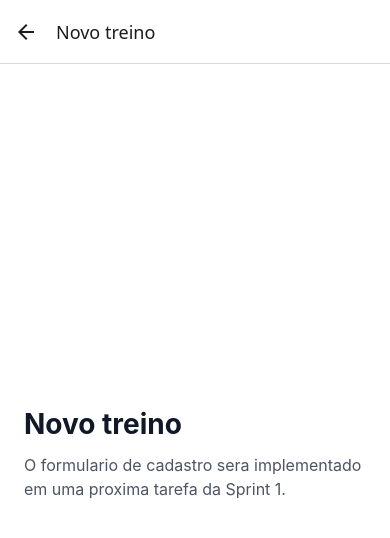
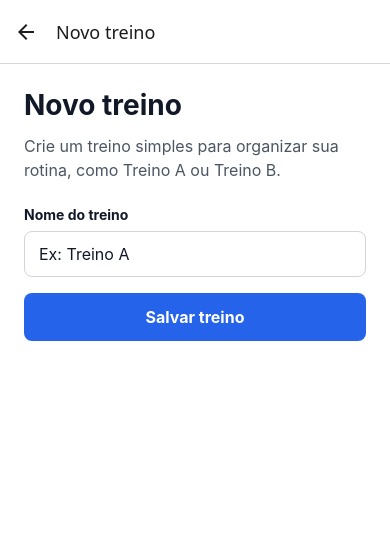
Before and after one commit to DanielIgorRodrigues/Projeto_110, a React Native app: screen /CreateWorkout in a window 390 px wide. Shown: the top 538 px of the page. Built offline with nearby package versions, Linux system fonts and the light colour scheme.

Commit message:
feat: add workout creation form

```diff
--- a/src/screens/CreateWorkoutScreen.tsx
+++ b/src/screens/CreateWorkoutScreen.tsx
@@ -1,12 +1,76 @@
-import { StyleSheet, Text, View } from 'react-native';
+import type { NativeStackScreenProps } from '@react-navigation/native-stack';
+import { useState } from 'react';
+import {
+  ActivityIndicator,
+  StyleSheet,
+  Text,
+  TextInput,
+  TouchableOpacity,
+  View,
+} from 'react-native';
 
-export function CreateWorkoutScreen() {
+import { createWorkout } from '../features/workouts/workoutRepository';
+import type { RootStackParamList } from '../navigation/types';
+
+type Props = NativeStackScreenProps<RootStackParamList, 'CreateWorkout'>;
+
+export function CreateWorkoutScreen({ navigation }: Props) {
+  const [name, setName] = useState('');
+  const [errorMessage, setErrorMessage] = useState('');
+  const [isSaving, setIsSaving] = useState(false);
+
+  async function handleSave() {
+    const trimmedName = name.trim();
+
+    if (!trimmedName) {
+      setErrorMessage('Informe o nome do treino.');
+      return;
+    }
+
+    try {
+      setIsSaving(true);
+      setErrorMessage('');
+
+      await createWorkout({ name: trimmedName });
+
+      navigation.goBack();
+    } catch {
+      setErrorMessage('Nao foi possivel salvar o treino.');
+    } finally {
+      setIsSaving(false);
+    }
+  }
+
   return (
     <View style={styles.container}>
       <Text style={styles.title}>Novo treino</Text>
       <Text style={styles.description}>
-        O formulario de cadastro sera implementado em uma proxima tarefa da Sprint 1.
+        Crie um treino simples para organizar sua rotina, como Treino A ou Treino B.
       </Text>
+
+      <Text style={styles.label}>Nome do treino</Text>
+      <TextInput
+        autoCapitalize="sentences"
+        editable={!isSaving}
+        onChangeText={setName}
+        placeholder="Ex: Treino A"
+        style={styles.input}
+        value={name}
+      />
+
+      {errorMessage ? <Text style={styles.errorText}>{errorMessage}</Text> : null}
+
+      <TouchableOpacity
+        disabled={isSaving}
+        onPress={handleSave}
+        style={[styles.primaryButton, isSaving && styles.disabledButton]}
+      >
+        {isSaving ? (
+          <ActivityIndicator color="#ffffff" />
+        ) : (
+          <Text style={styles.primaryButtonText}>Salvar treino</Text>
+        )}
+      </TouchableOpacity>
     </View>
   );
 }
@@ -15,7 +79,6 @@ const styles = StyleSheet.create({
   container: {
     flex: 1,
     backgroundColor: '#ffffff',
-    justifyContent: 'center',
     padding: 24,
   },
   title: {
@@ -28,5 +91,43 @@ const styles = StyleSheet.create({
     color: '#4b5563',
     fontSize: 16,
     lineHeight: 24,
+    marginBottom: 24,
+  },
+  label: {
+    color: '#111827',
+    fontSize: 14,
+    fontWeight: '700',
+    marginBottom: 8,
+  },
+  input: {
+    borderColor: '#d1d5db',
+    borderRadius: 8,
+    borderWidth: 1,
+    color: '#111827',
+    fontSize: 16,
+    marginBottom: 12,
+    paddingHorizontal: 14,
+    paddingVertical: 12,
+  },
+  errorText: {
+    color: '#b91c1c',
+    fontSize: 14,
+    marginBottom: 12,
+  },
+  primaryButton: {
+    alignItems: 'center',
+    backgroundColor: '#2563eb',
+    borderRadius: 8,
+    marginTop: 4,
+    paddingHorizontal: 16,
+    paddingVertical: 14,
+  },
+  disabledButton: {
+    backgroundColor: '#93c5fd',
+  },
+  primaryButtonText: {
+    color: '#ffffff',
+    fontSize: 16,
+    fontWeight: '700',
   },
 });
```
